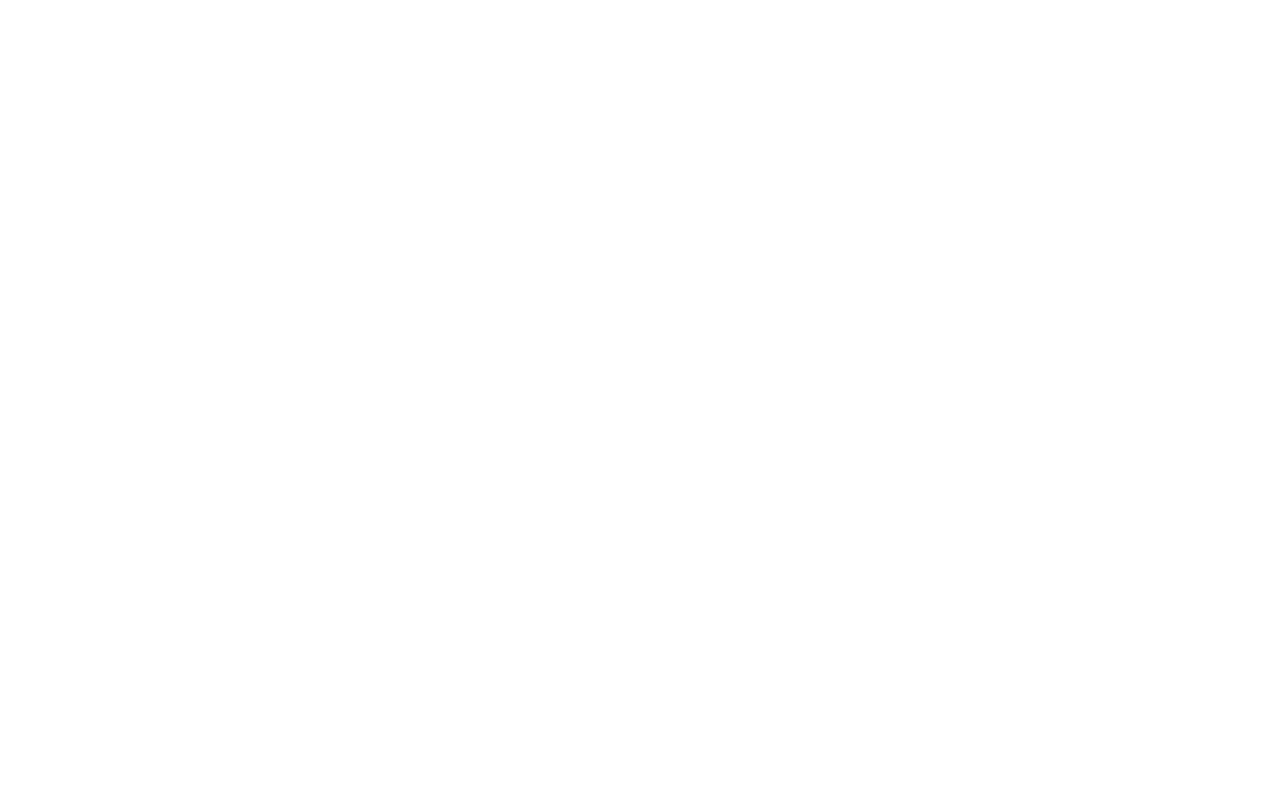
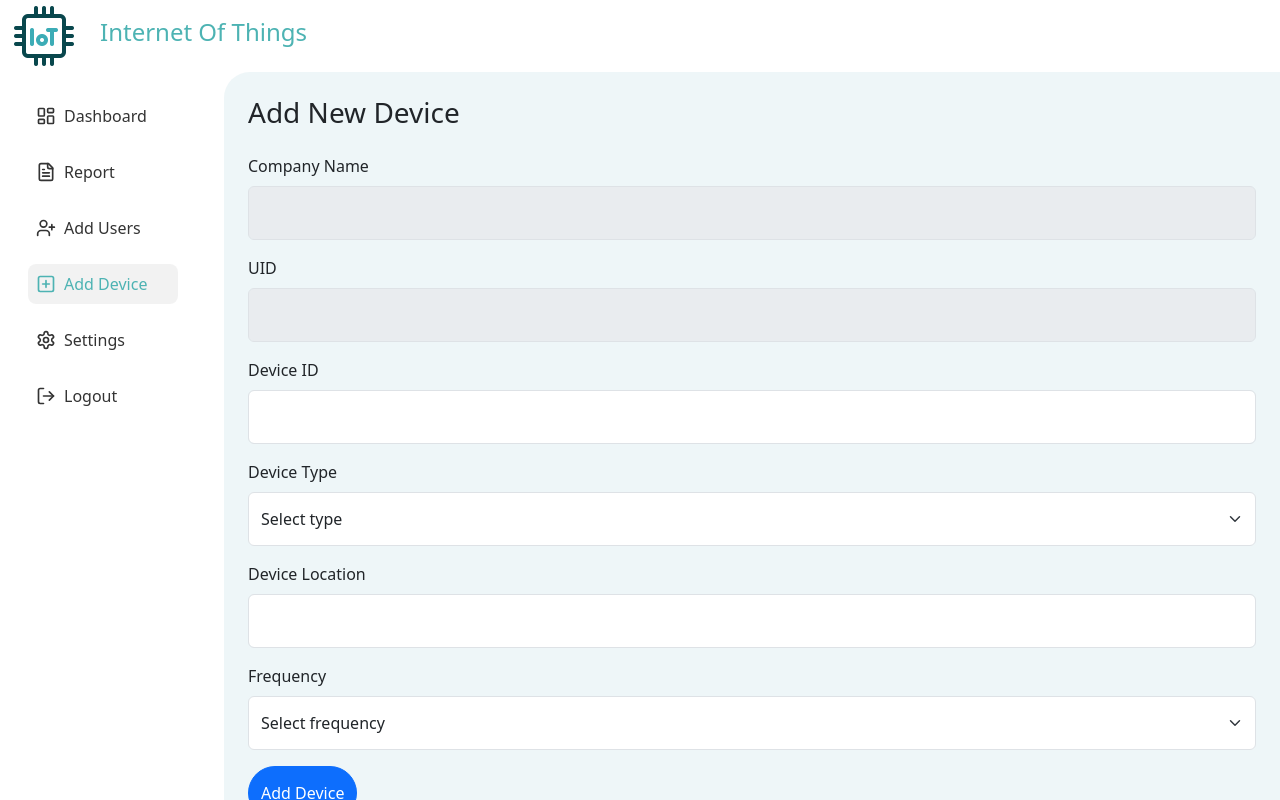
Before and after one commit to Adityamenon958/Iot-login-demo, a React (Vite) app in the folder frontend/: page /dashboard/adddevice in a window 1280 px wide. Before the commit this address had no page. Built offline with nearby package versions, Linux system fonts and the light colour scheme; sample sign-in values are in the browser's storage.

Commit message:
Deployment Azure 50 - Working on Add Device Page

```diff
--- a/frontend/src/App.jsx
+++ b/frontend/src/App.jsx
@@ -11,6 +11,7 @@ import AddUser from './pages/ManageCompany';
 import AddUserHome from './pages/AddUserHome';
 import AddUser2 from './pages/AddUser2';
 import DashboardHome2 from './pages/DashboardHome2';
+import AddDevice from './pages/AddDevices';
 
 
 
@@ -42,6 +43,10 @@ function App() {
             </AddUser2>
           }
           />
+
+      <Route path="adddevice" element={<AddDevice />} />
+
+
       </Route>
     </Routes>
   );
--- a/frontend/src/Sidebar.jsx
+++ b/frontend/src/Sidebar.jsx
@@ -6,13 +6,15 @@ import { googleLogout } from '@react-oauth/google';
 import styles from './Sidebar.module.css';
 import { UserPlus } from 'lucide-react';
 import { HiOutlineOfficeBuilding } from "react-icons/hi";
-
+import { PlusSquare } from 'lucide-react';
 
 export default function Sidebar({ isOpen, closeSidebar  }) {
   const navigate = useNavigate();
   const location = useLocation();
   const sidebarRef = useRef(null);
   const role = localStorage.getItem("role");
+  const companyName = localStorage.getItem("companyName");
+
 
   const handleLogout = () => {
     googleLogout();
@@ -74,6 +76,16 @@ export default function Sidebar({ isOpen, closeSidebar  }) {
           </Button>
           )}
 
+{(role === "admin" || (role === "superadmin" && companyName === "Gsn Soln")) && (
+  <Button
+    className={`${styles.iconButton} ${location.pathname === '/dashboard/adddevice' ? styles.active : ''}`}
+    onClick={() => navigate('/dashboard/adddevice')}
+  >
+<PlusSquare size={20} className="me-2" />    Add Device
+  </Button>
+)}
+
+
           <Button className={`${styles.iconButton} ${location.pathname === '/dashboard/settings' ? styles.active : ''}`} onClick={() => navigate('/dashboard/settings')}>
             <Settings size={20}  className="me-2" />
             Settings
--- /dev/null
+++ b/frontend/src/pages/AddDevices.jsx
@@ -0,0 +1,129 @@
+import React, { useEffect, useState } from 'react';
+import { useNavigate } from 'react-router-dom';
+import { Col, Form, Button } from 'react-bootstrap';
+import styles from './MainContent.module.css';
+import './MainContent.css';
+
+export default function AddDevice() {
+  const navigate = useNavigate();
+
+  const [companyName, setCompanyName] = useState('');
+  const [deviceId, setDeviceId] = useState('');
+  const [deviceType, setDeviceType] = useState('');
+  const [deviceLocation, setDeviceLocation] = useState('');
+  const [frequency, setFrequency] = useState('');
+  const [uid, setUid] = useState('');
+
+  // Role check
+  useEffect(() => {
+    const role = localStorage.getItem('role');
+    const company = localStorage.getItem('companyName');
+
+    const isAuthorized =
+      role === "admin" || (role === "superadmin" && company === "Gsn Soln");
+
+    if (!isAuthorized) {
+      navigate('/dashboard');
+      console.log("Unauthorized access");
+    }
+
+    setCompanyName(company || '');
+  }, [navigate]);
+
+  // UID generation
+  useEffect(() => {
+    if (companyName && deviceId) {
+      const prefix = companyName.split(" ").map(word => word[0]).join('').toUpperCase(); // GS
+      setUid(`${prefix}-${deviceId}`);
+    }
+  }, [companyName, deviceId]);
+
+  const handleSubmit = (e) => {
+    e.preventDefault();
+    // Backend submission logic will go here (step 2)
+    console.log({
+      companyName,
+      uid,
+      deviceId,
+      deviceType,
+      deviceLocation,
+      frequency
+    });
+  };
+
+  return (
+    <Col xs={12} md={9} lg={10} xl={10} className={`${styles.main} p-4`}>
+      <h3>Add New Device</h3>
+      <Form onSubmit={handleSubmit} className="mt-4">
+
+        <Form.Group className="mb-3">
+          <Form.Label>Company Name</Form.Label>
+          <Form.Control className="custom_input" type="text" value={companyName} disabled />
+        </Form.Group>
+
+        <Form.Group className="mb-3">
+          <Form.Label>UID</Form.Label>
+          <Form.Control className="custom_input" type="text" value={uid} disabled />
+        </Form.Group>
+
+        <Form.Group className="mb-3">
+          <Form.Label>Device ID</Form.Label>
+          <Form.Control
+            type="text"
+            value={deviceId}
+            onChange={(e) => setDeviceId(e.target.value)}
+            required
+            className="custom_input"
+          />
+        </Form.Group>
+
+        <Form.Group className="mb-3">
+          <Form.Label>Device Type</Form.Label>
+          <Form.Select
+            value={deviceType}
+            onChange={(e) => setDeviceType(e.target.value)}
+            required
+            className="custom_input"
+          >
+            <option value="">Select type</option>
+            <option value="Temperature Sensor">Temperature Sensor</option>
+            <option value="Pressure Sensor">Pressure Sensor</option>
+            <option value="Humidity Sensor">Humidity Sensor</option>
+            <option value="Motion Detector">Motion Detector</option>
+          </Form.Select>
+        </Form.Group>
+
+        <Form.Group className="mb-3">
+          <Form.Label>Device Location</Form.Label>
+          <Form.Control
+            type="text"
+            value={deviceLocation}
+            onChange={(e) => setDeviceLocation(e.target.value)}
+            required
+            className="custom_input"
+          />
+        </Form.Group>
+
+        <Form.Group className="mb-3">
+          <Form.Label>Frequency</Form.Label>
+          <Form.Select
+            value={frequency}
+            onChange={(e) => setFrequency(e.target.value)}
+            required
+            className="custom_input"
+          >
+            <option value="">Select frequency</option>
+            <option value="1s">1 sec</option>
+            <option value="10s">10 sec</option>
+            <option value="30s">30 sec</option>
+            <option value="1m">1 min</option>
+          </Form.Select>
+        </Form.Group>
+
+        <Button variant="primary" type="submit" className="custom_AddBtn">
+          Add Device
+        </Button>
+      </Form>
+    </Col>
+  );
+}
--- a/frontend/src/pages/ManageCompany.jsx
+++ b/frontend/src/pages/ManageCompany.jsx
@@ -126,7 +126,7 @@ const AddUser = () => {
             <td className="truncate-cell">{user.name || '-'}</td>
             <td className="truncate-cell">{user.contactInfo || '-'}</td>
             <td className="truncate-cell">{user.email}</td>
-            <td className="truncate-cell">{user.password}</td>
+            <td className="truncate-cell">{user.role}</td>
             <td>
               <Form.Check
                 type="switch"
```
